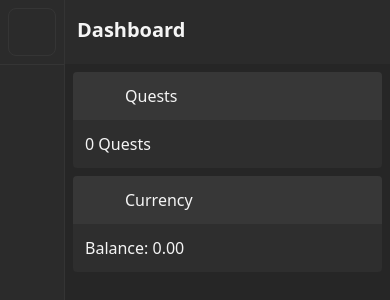
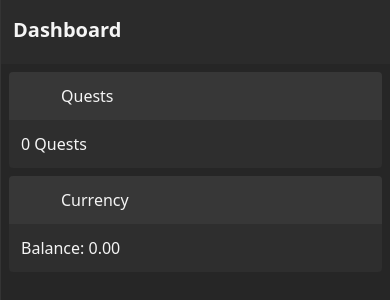
Before and after one commit to sabithbskumar/sidequest, a Vue app: page / in a window 390 px wide. Shown: the top 300 px of the page. Built offline with nearby package versions, Linux system fonts and the light colour scheme; some icons are missing.

Commit message:
📱 update sidebar ui for smaller screen size

```diff
--- a/src/components/MainLayout.vue
+++ b/src/components/MainLayout.vue
@@ -9,15 +9,16 @@ provide(sidebarInjectionKey, { isExpanded: isSidebarExpanded, toggle: toggleSide
 
 <template>
   <div class="bg-neutral-900 text-neutral-100 h-full w-full overflow-clip">
-    <div class="w-full h-full flex overflow-clip">
+    <div class="w-full h-full flex flex-col-reverse md:flex-row overflow-clip">
       <div
         :class="[
           'w-full',
           'shrink-0',
-          isSidebarExpanded ? 'max-w-full md:max-w-xs xl:max-w-sm' : 'max-w-16',
+          isSidebarExpanded ? 'max-w-full md:max-w-xs xl:max-w-sm' : 'md:max-w-16',
           'whitespace-nowrap',
           'transition-[max-width]',
           'duration-200',
+          'h-14 md:h-auto',
         ]"
       >
         <slot name="sidebar" />
--- a/src/components/Sidebar/SidebarPanel.vue
+++ b/src/components/Sidebar/SidebarPanel.vue
@@ -18,19 +18,20 @@ const { isExpanded } = inject(sidebarInjectionKey) as SidebarInjectI;
 </script>
 
 <template>
-  <div class="w-full h-full bg-neutral-700/50 flex flex-col">
-    <div class="h-16 flex items-center">
-      <RouterLink :to="{ name: 'dashboard' }" class="size-16 p-2 shrink-0">
+  <div class="w-full h-full bg-neutral-700/50 flex md:flex-col">
+    <div class="h-14 md:h-16 flex items-center">
+      <RouterLink :to="{ name: 'dashboard' }" class="size-14 md:size-16 p-2 shrink-0">
         <Logo class="size-full border border-neutral-700/50 hover:bg-neutral-600 p-2 rounded-lg" />
       </RouterLink>
       <Transition>
-        <div v-show="isExpanded" class="grow max-w-full px-2">
+        <div v-show="isExpanded" class="grow max-w-full px-2 hidden md:block">
           <span class="text-2xl">SideQuest</span>
         </div>
       </Transition>
     </div>
-    <div class="grow p-3 border-t border-neutral-700/50 flex flex-col justify-between">
-      <div class="h-full flex flex-col gap-2">
+    <div
+      class="grow p-2 md:p-3 md:border-t border-neutral-700/50 flex md:flex-col gap-2 justify-center pr-16"
+    >
       <RouterLink
         v-for="link in links"
         :key="link.name"
@@ -40,15 +41,17 @@ const { isExpanded } = inject(sidebarInjectionKey) as SidebarInjectI;
       >
         <component :is="link.icon" class="size-10 p-2 shrink-0" />
         <Transition>
-            <div v-show="isExpanded" class="grow max-w-full px-2">
+          <div v-show="isExpanded" class="grow max-w-full px-2 hidden md:block">
             <span>
               {{ link.label }}
             </span>
           </div>
         </Transition>
       </RouterLink>
-      </div>
-      <div class="size-10 rounded-lg bg-neutral-700/10 hover:bg-neutral-600">
+
+      <div
+        class="size-10 hidden md:block rounded-lg bg-neutral-700/10 hover:bg-neutral-600 mt-auto"
+      >
         <SidebarToggle />
       </div>
     </div>
```
Lines whose indentation alone changed are shown as unchanged.
